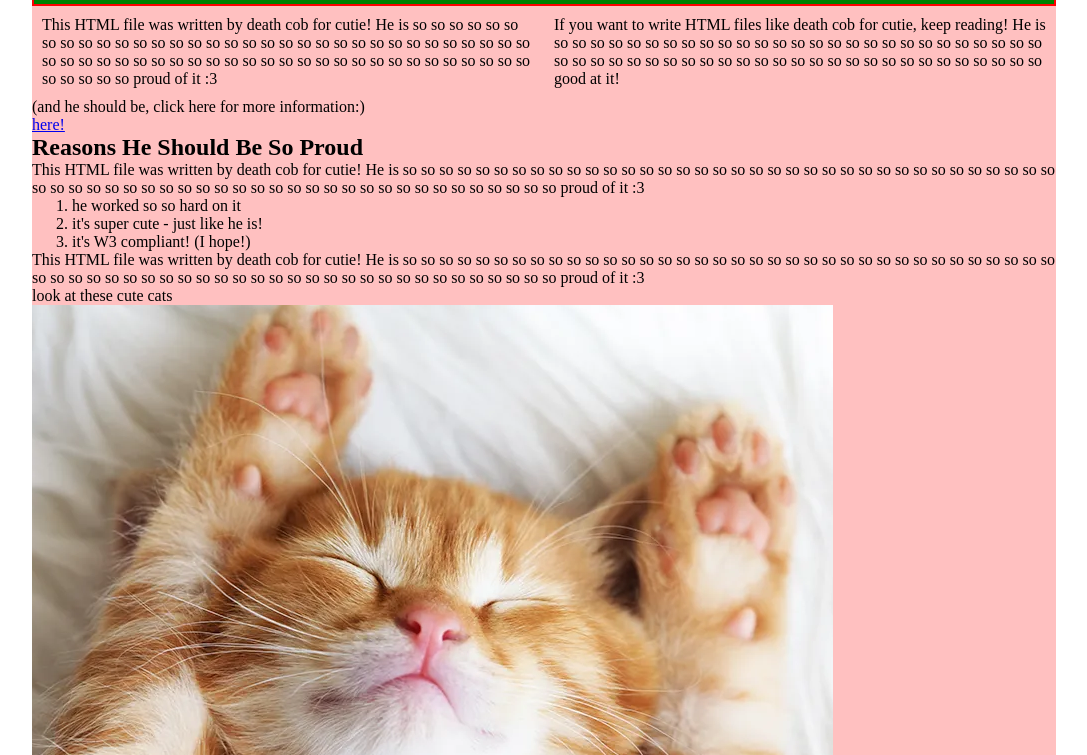
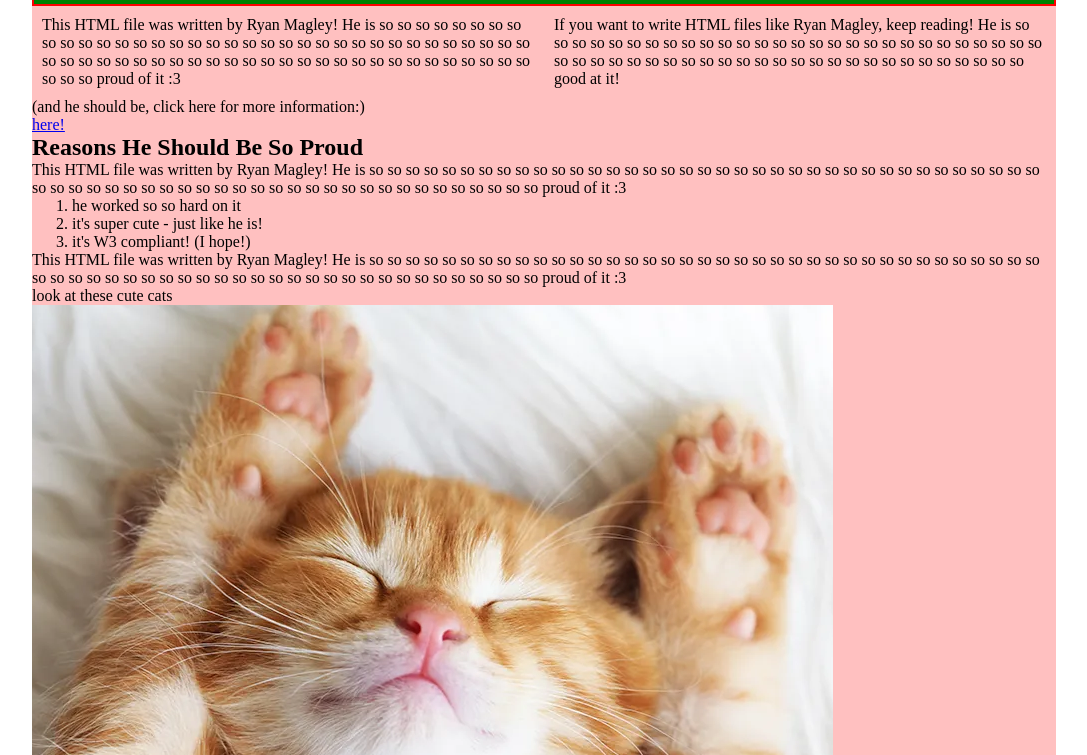
Before and after one commit to icstars/c55_space_camp, a plain HTML site: page babys_first_html_file.html in a window 1280 px wide. Shown: the part 45-800 px from the top of the page, without its empty margins (96-1183 px from the left). Drawn offline with Linux system fonts and the light colour scheme.

Commit message:
Fixed typo (of my name)

```diff
--- a/babys_first_html_file.html
+++ b/babys_first_html_file.html
@@ -9,17 +9,17 @@
 <body>
     <div id="container">
         <h1 class="article-header">Baby's First HTML File!!!</h1>
-        <p class="article-text-2">This HTML file was written by death cob for cutie! He is so so so so so so so so so so so so so so so so so so so so so so so so so so so so so so so so so so so so so so so so so so so so so so so so so so so so so so so so so so so so so so so so so proud of it :3</p><p class="article-text-2">If you want to write HTML files like death cob for cutie, keep reading! He is so so so so so so so so so so so so so so so so so so so so so so so so so so so so so so so so so so so so so so so so so so so so so so so so so so so so so so good at it!</p>
+        <p class="article-text-2">This HTML file was written by Ryan Magley! He is so so so so so so so so so so so so so so so so so so so so so so so so so so so so so so so so so so so so so so so so so so so so so so so so so so so so so so so so so so so so so so so so so proud of it :3</p><p class="article-text-2">If you want to write HTML files like Ryan Magley, keep reading! He is so so so so so so so so so so so so so so so so so so so so so so so so so so so so so so so so so so so so so so so so so so so so so so so so so so so so so so good at it!</p>
 
         <p>(and he should be, click here for more information:)</p><a href="https://ryanmagleynumber.one">here!</a>
         <h2>Reasons He Should Be So Proud</h2>
-        <p>This HTML file was written by death cob for cutie! He is so so so so so so so so so so so so so so so so so so so so so so so so so so so so so so so so so so so so so so so so so so so so so so so so so so so so so so so so so so so so so so so so so proud of it :3</p>
+        <p>This HTML file was written by Ryan Magley! He is so so so so so so so so so so so so so so so so so so so so so so so so so so so so so so so so so so so so so so so so so so so so so so so so so so so so so so so so so so so so so so so so so proud of it :3</p>
         <ol>
             <li>he worked so so hard on it</li>
             <li>it's super cute - just like he is!</li>
             <li>it's W3 compliant! (I hope!)</li>
         </ol>
-        <p>This HTML file was written by death cob for cutie! He is so so so so so so so so so so so so so so so so so so so so so so so so so so so so so so so so so so so so so so so so so so so so so so so so so so so so so so so so so so so so so so so so so proud of it :3</p>
+        <p>This HTML file was written by Ryan Magley! He is so so so so so so so so so so so so so so so so so so so so so so so so so so so so so so so so so so so so so so so so so so so so so so so so so so so so so so so so so so so so so so so so so proud of it :3</p>
         <p>look at these cute cats</p>
         <img src="img/cat1.png">
         <img src="img/cat3.png">
```
